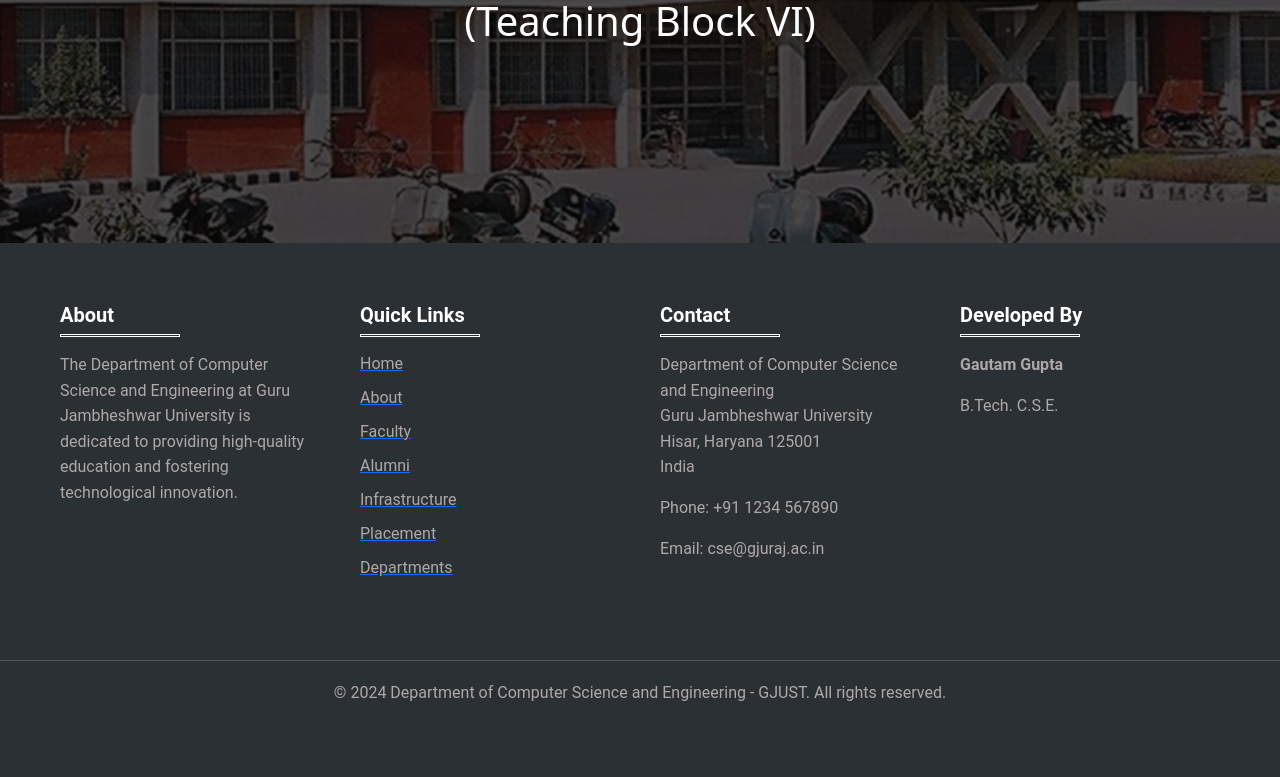
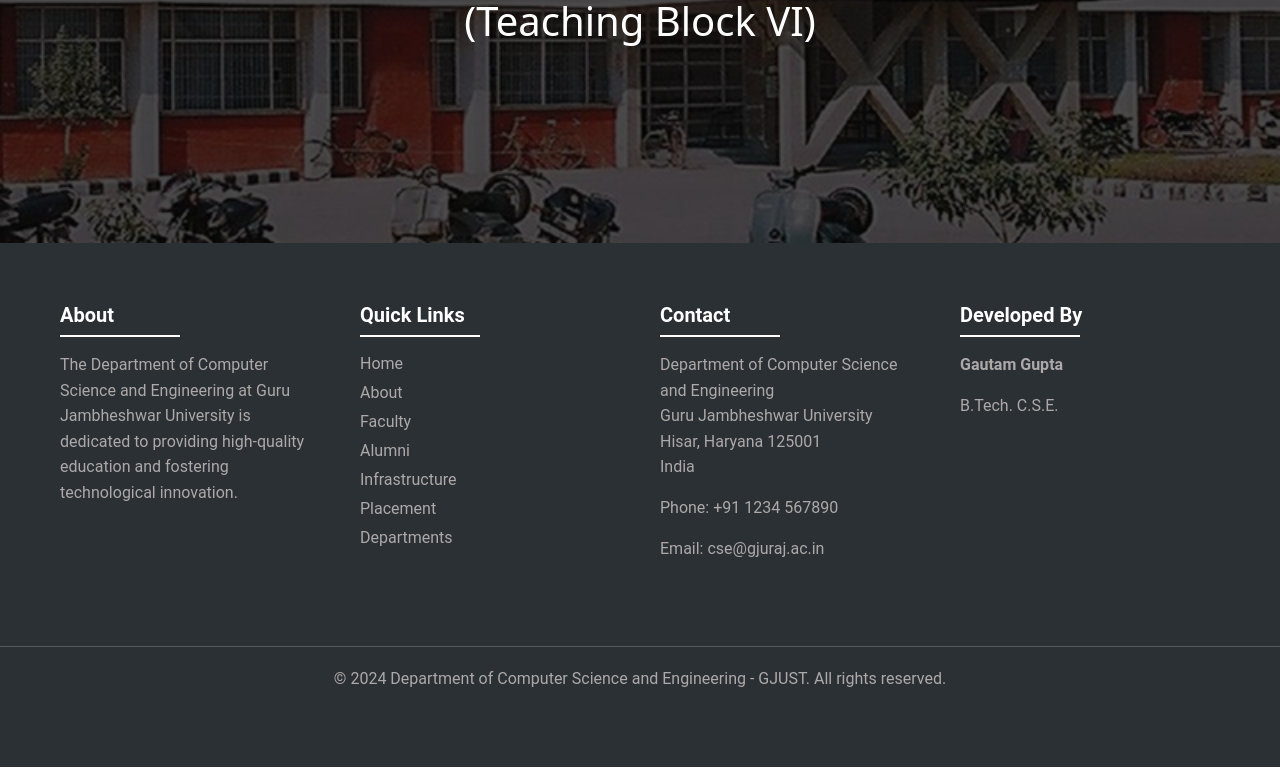
Before and after one commit to gautam-36/frontend-cse-department, a React (Create React App) app: page / in a window 1280 px wide. Shown: the part 557-1334 px from the top of the page. Built offline with nearby package versions, Linux system fonts and the light colour scheme.

Commit message:
footer styling

```diff
--- a/src/components/footer/Footer.jsx
+++ b/src/components/footer/Footer.jsx
@@ -15,13 +15,13 @@ const Footer = () => {
                 <div className="footer-section">
                     <h3 className="section-title">Quick Links</h3>
                     <ul>
-                        <Link to = "/"> <li>Home</li></Link>
-                        <Link to="/about"> <li>About</li></Link>
-                        <Link to="/faculty"> <li>Faculty</li></Link>
-                        <Link to="/alumni"> <li>Alumni</li></Link>
-                        <Link to= "/infrastructure"> <li>Infrastructure</li></Link>
-                        <Link to = "/placement"> <li>Placement</li></Link>
-                        <Link to = "/departments"> <li>Departments</li></Link>
+                        <Link to = "/" style={{textDecoration:"none"}}> <li>Home</li></Link>
+                        <Link to="/about" style={{ textDecoration: "none" }}> <li>About</li></Link>
+                        <Link to="/faculty" style={{ textDecoration: "none" }}> <li>Faculty</li></Link>
+                        <Link to="/alumni" style={{ textDecoration: "none" }}> <li>Alumni</li></Link>
+                        <Link to="/infrastructure" style={{ textDecoration: "none" }}> <li>Infrastructure</li></Link>
+                        <Link to="/placement" style={{ textDecoration: "none" }}> <li>Placement</li></Link>
+                        <Link to="/departments" style={{ textDecoration: "none" }}> <li>Departments</li></Link>
                     </ul>
                 </div>
                 <div className="footer-section">
--- a/src/components/footer/footer.css
+++ b/src/components/footer/footer.css
@@ -34,9 +34,9 @@
     bottom: 0;
     left: 0;
     width: 120px;
-    height: 3px;
-    background-color: transparent;
-    border: 1px solid #fff;
+    height: 2px;
+    background-color: #fff;
+    /* border: 1px solid #fff; */
 }
 
 .footer-section p {
@@ -49,20 +49,22 @@
     list-style: none;
     padding: 0;
     margin: 0;
+      text-decoration: none;
 }
 
-.footer-section ul li {
-    margin-bottom: 10px;
-}
 
 .footer-section ul li {
+    margin-bottom: 5px;
     color: rgb(173, 169, 169);
     text-decoration: none;
     font-size: 16px;
-    transition: color 0.3s ease;
+    transition: all 0.5s ease;
+
+
 }
 
-.footer-section ul li a:hover {
+.footer-section ul li:hover {
+    text-decoration: underline;
     color: #fff;
 }
 
```
